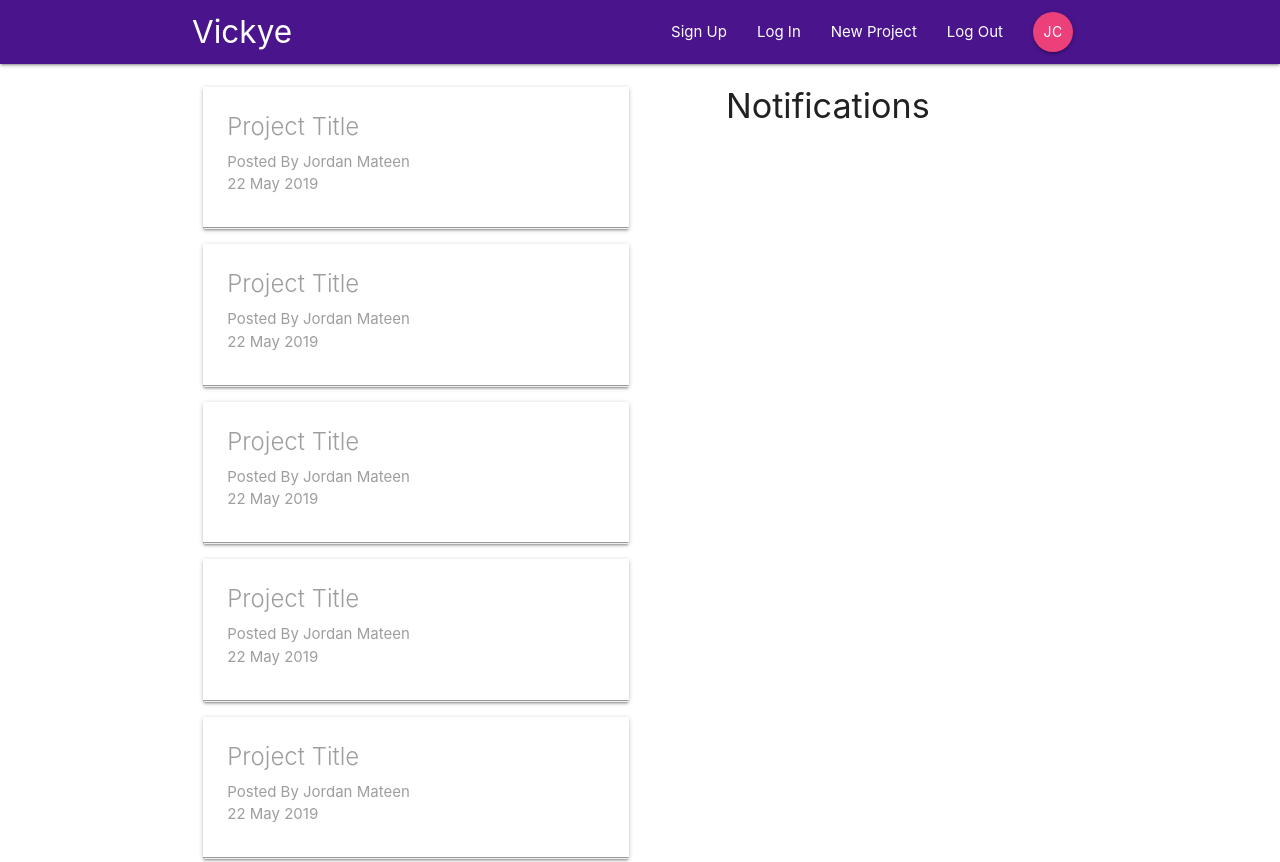
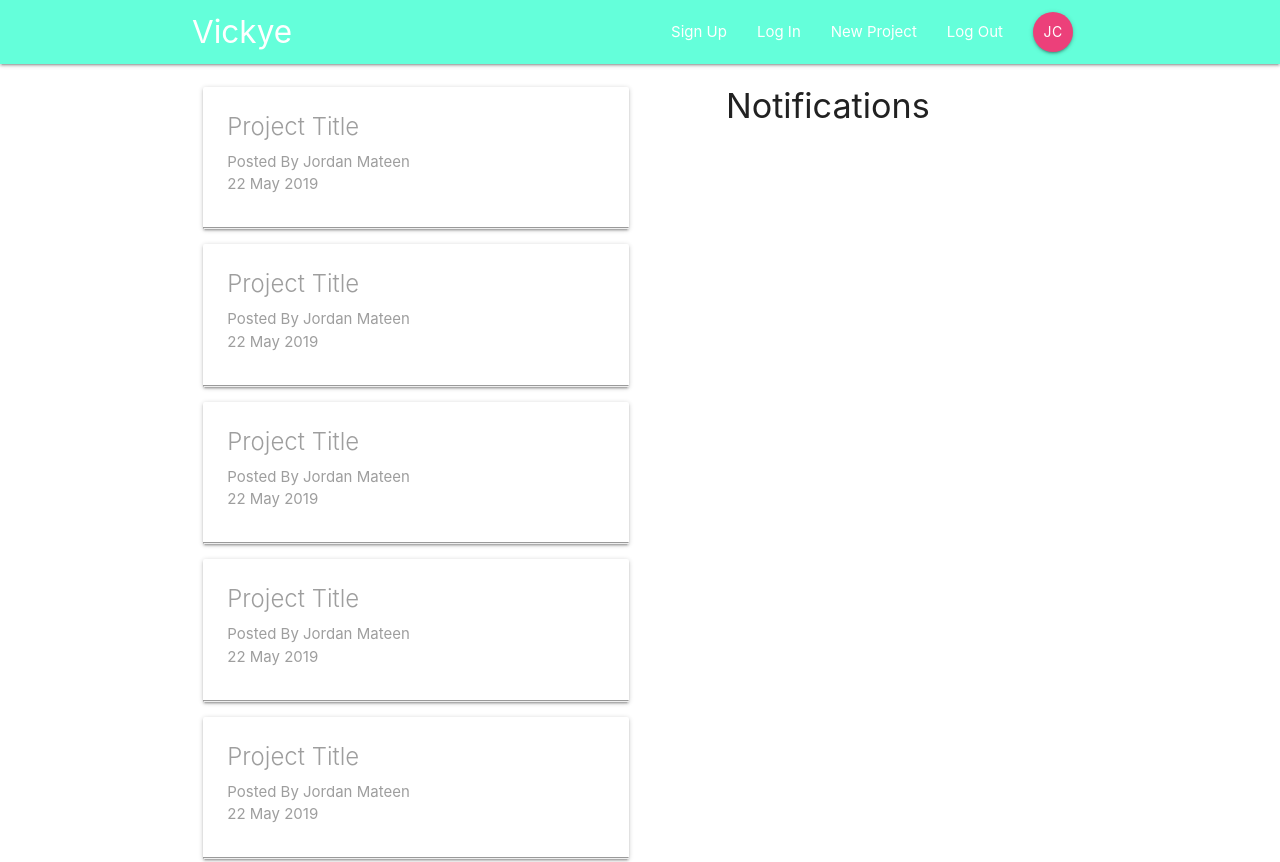
Before and after one commit to jordanmateen/Project_Manager_Tool, a React (Create React App) app: page / in a window 1280 px wide. Shown: the top 862 px of the page. Built offline with nearby package versions, Linux system fonts and the light colour scheme.

Commit message:
commiting color change

```diff
--- a/src/components/layout/Navbar.js
+++ b/src/components/layout/Navbar.js
@@ -5,7 +5,7 @@ import SignedOutLinks from './SignedOutLinks';
 
 const NavBar =() => {
     return(
-        <nav className="nav-wrapper purple darken-4">
+        <nav className="nav-wrapper teal accent-2">
             <div className="container">
                 <Link to = '/' className = "brand-logo">Vickye</Link>
                 <SignedInLinks/>
```
